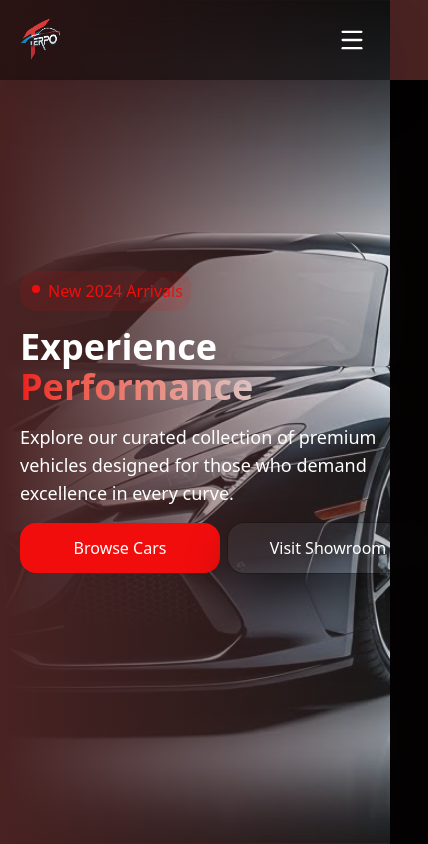
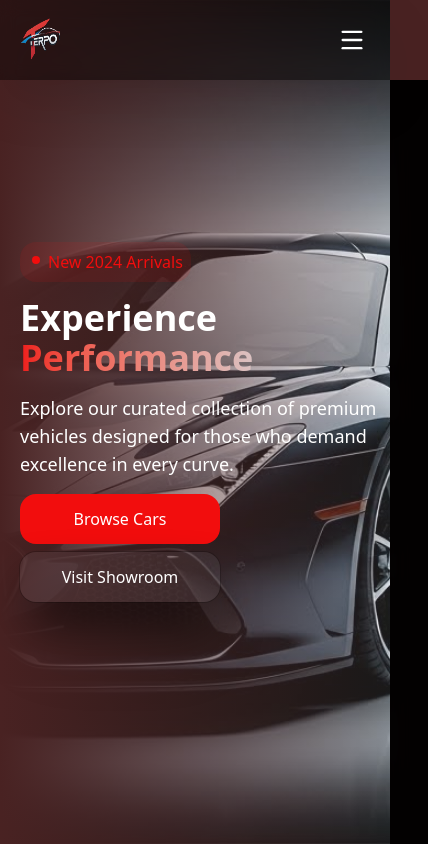
Before and after one commit to kareem-shalan/Terpo, a React (Vite) app: page / in a window 390 px wide. Shown: the top 844 px of the page, 428 px wide, since content can reach past the window. Built offline with nearby package versions, Linux system fonts and the light colour scheme.

Commit message:
frist deploy

```diff
--- a/src/components/Hero/Hero.tsx
+++ b/src/components/Hero/Hero.tsx
@@ -10,7 +10,7 @@ export default function Hero({ }: HeroProps) {
         <>
             <div className='absolute top-0 left-0 w-full h-full '>
 
-                <div id='hero' className='min-h-screen relative '>
+                <div id='hero' className='min-h-screen relative  '>
                     <div className='absolute flex justify-start  items-center bg-linear-to-r from-[#492222] to-white/10 top-0 left-0 w-full h-full  '>
 
 
@@ -29,7 +29,7 @@ export default function Hero({ }: HeroProps) {
                                 designed for those who demand excellence in every
                                 curve.
                             </p>
-                            <div className='flex justify-start items-start gap-2'>
+                            <div className='flex justify-start items-start md:flex-row gap-2 flex-col'>
                                 <Link to={'/Cars'} className='cursor-pointer flex justify-center items-center w-[200px] bg-[#F20D0D] h-[50px] text-white rounded-2xl'>Browse Cars</Link>
                                 <button className='cursor-pointer w-[200px] shadow-2xl drop-shadow-2xl shadow-black bg-[#9CA3AF]/10 h-[50px] text-white rounded-2xl ring-1 ring-black/20'>Visit Showroom</button>
 
--- a/src/components/Navbar/Navbar.tsx
+++ b/src/components/Navbar/Navbar.tsx
@@ -2,7 +2,7 @@ import { useState } from 'react'
 import { Link, NavLink } from 'react-router-dom'
 import { Menu, X } from 'lucide-react'
 import { SearchBar } from '../Searchbar/Searchbar'
-import logo from 'public/iamges-cars/TerpoLogo-removebg-preview.png'
+import logo from '/public/iamges-cars/TerpoLogo-removebg-preview.png'
 
 export default function Navbar() {
     const [isMobileMenuOpen, setIsMobileMenuOpen] = useState(false)
```
